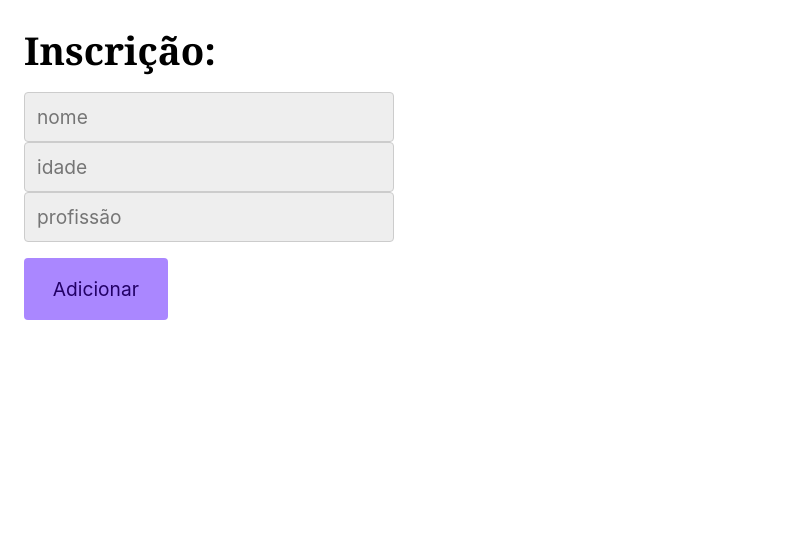
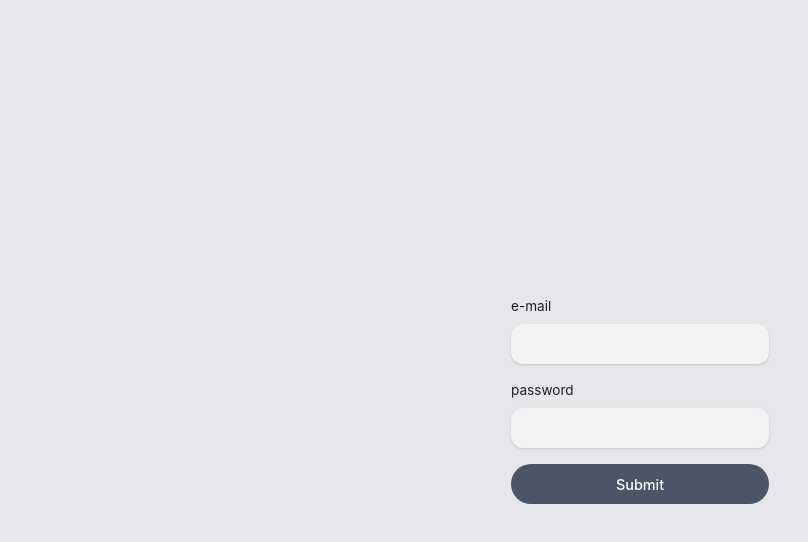
Before and after one commit to Alana-Rocha/Hook-Form-Study, a React (Vite) app: page / in a window 1280 px wide. Shown: the top 542 px of the page, without its empty margins (0-808 px from the left). Built offline with nearby package versions, Linux system fonts and the light colour scheme.

Commit message:
feat: create components

```diff
--- a/package.json
+++ b/package.json
@@ -10,6 +10,11 @@
     "preview": "vite preview"
   },
   "dependencies": {
+    "@chakra-ui/icons": "^2.1.1",
+    "@chakra-ui/react": "^2.8.2",
+    "@emotion/react": "11.11.3",
+    "@emotion/styled": "^11.11.0",
+    "framer-motion": "^10.16.9",
     "react": "^18.2.0",
     "react-dom": "^18.2.0"
   },
--- a/src/App.tsx
+++ b/src/App.tsx
@@ -1,15 +1,28 @@
-import { useEffect, useState } from "react";
-import "./App.css";
-import { HomePage } from "./pages/HomePage";
+import { Flex } from "@chakra-ui/react";
+import { Button } from "./components/Button";
+import { Input } from "./components/Input";
+import { Cores } from "./styles/cores";
 
-function App() {
-  const [email, setEmail] = useState("");
-
-  useEffect(() => {
-    console.log("Renderizei!");
-  }, [email]);
-
-  return <HomePage />;
-}
-
-export default App;
+export const App = () => {
+  return (
+    <Flex
+      bgColor={Cores.CINZA_IMAGEM}
+      flexDir="column"
+      h="100vh"
+      justifyContent="center"
+      alignItems="center"
+    >
+      <Flex
+        bgColor={Cores.CINZA_IMAGEM}
+        flexDir="column"
+        alignContent="center"
+        maxW="100%"
+        gap={4}
+      >
+        <Input label={"e-mail"}></Input>
+        <Input label={"password"}></Input>
+        <Button>Submit</Button>
+      </Flex>
+    </Flex>
+  );
+};
--- /dev/null
+++ b/src/components/Button.tsx
@@ -0,0 +1,31 @@
+import {
+  Button as ButtonChakra,
+  ButtonProps as ButtonPropsChakra,
+} from "@chakra-ui/react";
+import { memo } from "react";
+import { Cores } from "../styles/cores";
+
+type ButtonProps = {
+  children?: string | JSX.Element;
+};
+
+export const Button = memo(
+  ({ children, ...rest }: ButtonProps & ButtonPropsChakra) => {
+    return (
+      <ButtonChakra
+        px={7}
+        py="17px"
+        color={Cores.BRANCO}
+        bgColor={Cores.CINZA}
+        borderRadius={999}
+        fontWeight="500"
+        fontSize="0.9rem"
+        transition=".3s"
+        _hover={{ bg: Cores.CINZA_CLARO }}
+        {...rest}
+      >
+        {children}
+      </ButtonChakra>
+    );
+  }
+);
--- a/src/components/Input.tsx
+++ b/src/components/Input.tsx
@@ -1,16 +1,80 @@
-import React from 'react';
+import { SearchIcon } from "@chakra-ui/icons";
+import {
+  FormControl,
+  FormErrorMessage,
+  FormLabel,
+  Input as InputChakra,
+  InputGroup,
+  InputProps as InputPropsChakra,
+} from "@chakra-ui/react";
+import { forwardRef, memo } from "react";
+import { Button } from "../components/Button";
+import { Cores } from "../styles/cores";
 
-type InputProps = React.ComponentProps<'input'> & {
+type InputProps = {
   label: string;
+  isReadOnly?: boolean;
+  maxW?: string | number;
+  errorMessage?: string;
+  isLoading?: boolean;
+  confirm?: boolean;
+  onConfirm?: () => void;
 };
 
-const Input = ({ label, ...props }: InputProps) => {
-  return (
-    <div style={{ marginBottom: '1rem' }}>
-      <label htmlFor={label}>{label}</label>
-      <input id={label} name={label} type="text" {...props} />
-    </div>
-  );
-};
-
-export default Input;
+export const Input = memo(
+  forwardRef<HTMLInputElement, InputProps & InputPropsChakra>(
+    (
+      {
+        label,
+        maxW,
+        isRequired,
+        isLoading,
+        errorMessage,
+        confirm,
+        onConfirm,
+        ...rest
+      },
+      ref
+    ) => {
+      return (
+        <FormControl
+          maxW={maxW}
+          isInvalid={!!errorMessage}
+          isRequired={isRequired}
+        >
+          <FormLabel fontSize="0.85rem" fontWeight="400">
+            {label}
+          </FormLabel>
+          <InputGroup>
+            <InputChakra
+              ref={ref}
+              fontSize="0.9rem"
+              bgColor="#F2F3F3"
+              borderRadius="12px"
+              borderRightRadius={confirm ? "0" : "12px"}
+              border="1px solid transparent"
+              _hover={{}}
+              boxShadow='base'
+              _focusVisible={{ borderColor: Cores.AZUL }}
+              {...rest}
+            />
+            {confirm && (
+              <Button
+                p="20px"
+                borderLeftRadius="0"
+                borderRightRadius="12px"
+                isLoading={isLoading}
+                onClick={() => onConfirm && onConfirm()}
+              >
+                <SearchIcon fontSize="1rem" />
+              </Button>
+            )}
+          </InputGroup>
+          <FormErrorMessage mt="-1px" fontSize="0.8rem">
+            {errorMessage}
+          </FormErrorMessage>
+        </FormControl>
+      );
+    }
+  )
+);
--- a/src/main.tsx
+++ b/src/main.tsx
@@ -1,8 +1,15 @@
+import { ChakraProvider } from "@chakra-ui/react";
+import React from "react";
 import ReactDOM from "react-dom/client";
-import App from "./App.tsx";
+import { App } from "./App";
 
-ReactDOM.createRoot(document.getElementById("root")!).render(
-  // <React.StrictMode>
-  <App />
-  // </React.StrictMode>,
+const root = ReactDOM.createRoot(
+  document.getElementById("root") as HTMLElement
 );
+root.render(
+  <React.StrictMode>
+    <ChakraProvider>
+      <App />
+    </ChakraProvider>
+  </React.StrictMode>
+);
--- a/src/pages/HomePage.tsx
+++ /dev/null
@@ -1,62 +0,0 @@
-import { useState } from "react";
-
-type Pessoa = {
-  id: number;
-  nome: string;
-  idade: number;
-  profissao: string;
-};
-
-type Form = {
-  nome: string;
-  idade: number;
-  profissao: string;
-};
-
-export const HomePage = () => {
-  const [form, setForm] = useState({} as Form);
-  const [pessoas, setPessoas] = useState<Pessoa[]>([]);
-  console.log(form);
-
-  return (
-    <>
-      <div>
-        <h1>Inscrição:</h1>
-        <input
-          placeholder="nome"
-          value={form.nome || ""}
-          onChange={(e) => setForm({ ...form, nome: e.target.value })}
-        />
-        <input
-          placeholder="idade"
-          value={form.idade || ""}
-          onChange={(e) => setForm({ ...form, idade: +e.target.value })}
-        />
-        <input
-          placeholder="profissão"
-          value={form.profissao || ""}
-          onChange={(e) => setForm({ ...form, profissao: e.target.value })}
-        />
-        <button
-          onClick={() => {
-            setPessoas([
-              ...pessoas,
-              { id: Math.floor(Math.random() * 10000), ...form },
-            ]);
-          }}
-        >
-          Adicionar
-        </button>
-        <ul>
-          {pessoas.map((pessoa) => (
-            <div key={pessoa.id}>
-              <li>{pessoa.id}</li>
-              <li>{pessoa.nome}</li>
-              <li>{pessoa.profissao}</li>
-            </div>
-          ))}
-        </ul>
-      </div>
-    </>
-  );
-};
--- /dev/null
+++ b/src/styles/cores.ts
@@ -0,0 +1,10 @@
+export enum Cores {
+  BRANCO = "#FFF",
+  AZUL = "#010059",
+  LARANJA = "#F58634",
+  VERDE = "#2e750b",
+  AMARELO = "#FCC82F",
+  CINZA_CLARO = "#f5f6f7",
+  CINZA_IMAGEM = "#E7E7EB",
+  CINZA = "#4A5568",
+}
```
Also changed, not shown: src/styles/App.css (renamed from src/App.css), 1 other file (tests, documents, lock files or other folders).
